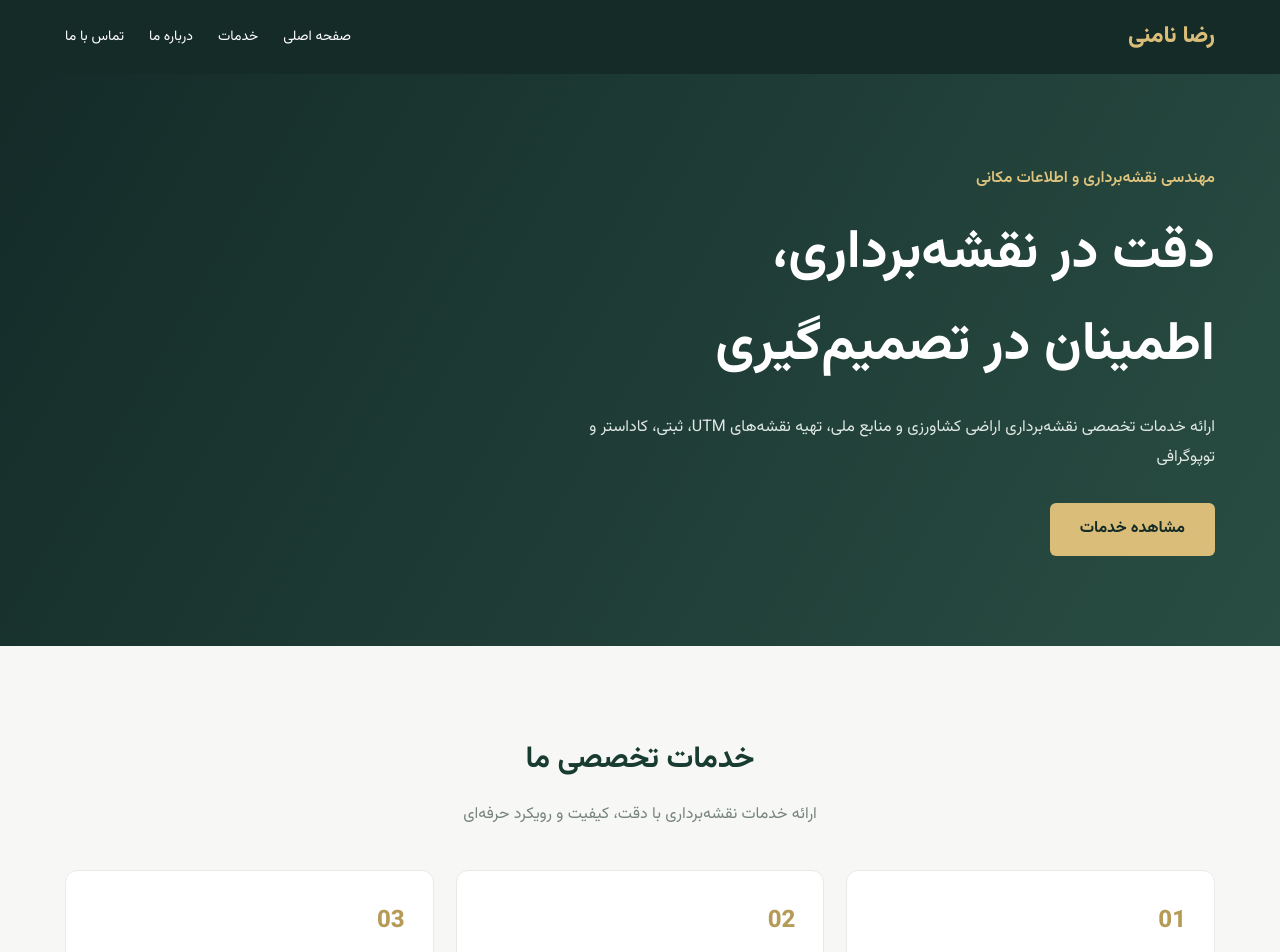
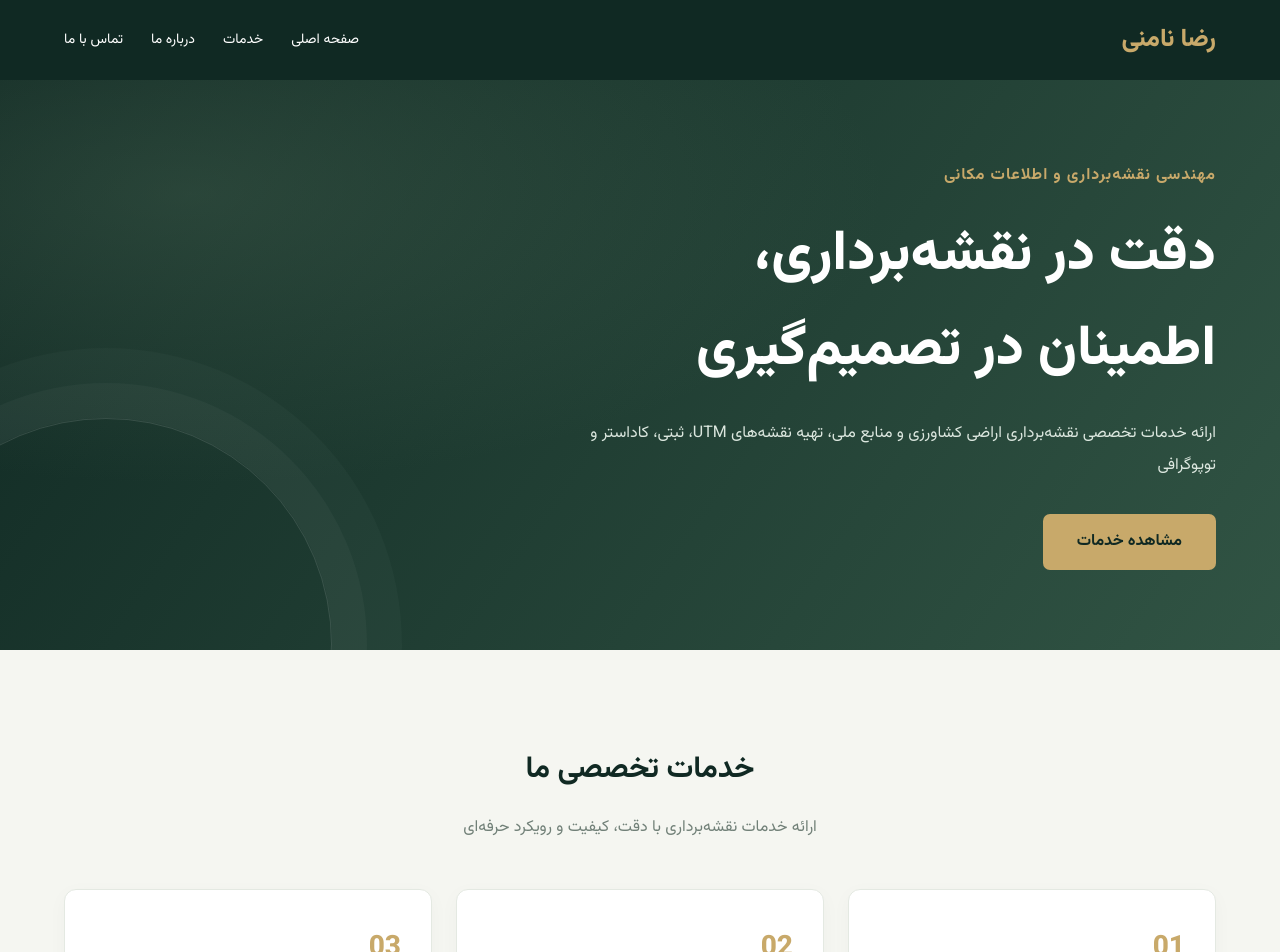
Before and after one commit to asadiyanzahra2420-a11y/reza-nameni, a plain HTML site: page docs/index.html in a window 1280 px wide. Shown: the top 952 px of the page. Drawn offline with Linux system fonts and the light colour scheme.

Commit message:
Update styles.css

```diff
--- a/docs/styles.css
+++ b/docs/styles.css
@@ -1,5 +1,14 @@
 
 @import url('https://fonts.googleapis.com/css2?family=Vazirmatn:wght@400;500;600;700;800&display=swap');
+
+:root {
+  --dark: #102923;
+  --green: #24483b;
+  --gold: #c8a96a;
+  --light: #f5f6f1;
+  --text: #293a32;
+  --muted: #718078;
+}
 
 * {
   margin: 0;
@@ -13,21 +22,28 @@ html {
 
 body {
   font-family: 'Vazirmatn', Tahoma, sans-serif;
-  background: #f7f8f5;
-  color: #26352f;
-  line-height: 1.9;
+  background: var(--light);
+  color: var(--text);
+  line-height: 2;
+}
+
+a {
+  text-decoration: none;
 }
 
 .container {
   width: 90%;
-  max-width: 1150px;
+  max-width: 1180px;
   margin: auto;
 }
 
+/* Header */
+
 .header {
-  background: #142b28;
-  color: white;
+  background: var(--dark);
   padding: 15px 0;
+  position: relative;
+  z-index: 10;
 }
 
 .nav {
@@ -38,66 +54,88 @@ body {
 }
 
 .logo {
-  color: #d9bd78;
-  font-size: 23px;
+  color: var(--gold);
+  font-size: 25px;
   font-weight: 800;
-  text-decoration: none;
 }
 
 nav {
   display: flex;
-  gap: 25px;
+  gap: 28px;
+  flex-wrap: wrap;
 }
 
 nav a {
-  color: white;
-  text-decoration: none;
+  color: #fff;
   font-size: 14px;
   transition: 0.3s;
 }
 
 nav a:hover {
-  color: #d9bd78;
+  color: var(--gold);
 }
 
+/* Hero */
+
 .hero {
-  min-height: 520px;
+  min-height: 570px;
   display: flex;
   align-items: center;
-  background: linear-gradient(120deg, #142b28, #294d43);
+  background:
+    radial-gradient(ellipse at 15% 20%, #53705b55, transparent 45%),
+    linear-gradient(125deg, #102923, #315444);
   color: white;
-  padding: 90px 0;
+  position: relative;
+  overflow: hidden;
+}
+
+.hero::after {
+  content: "";
+  position: absolute;
+  width: 450px;
+  height: 450px;
+  border: 1px solid #ffffff20;
+  border-radius: 50%;
+  left: -120px;
+  bottom: -220px;
+  box-shadow: 0 0 0 35px #ffffff08,
+              0 0 0 70px #ffffff06;
 }
 
 .hero-content {
-  text-align: right;
+  position: relative;
+  z-index: 1;
+  padding-top: 65px;
+  padding-bottom: 65px;
 }
 
 .eyebrow {
-  color: #dfc47e;
-  font-weight: 600;
-  margin-bottom: 15px;
+  color: var(--gold);
+  font-weight: 700;
+  margin-bottom: 16px;
+  letter-spacing: 1px;
 }
 
 .hero h1 {
-  font-size: clamp(32px, 5vw, 54px);
+  font-size: clamp(32px, 5vw, 56px);
   line-height: 1.7;
   margin-bottom: 20px;
+  font-weight: 800;
 }
 
 .hero-content > p:not(.eyebrow) {
-  max-width: 650px;
-  color: #e0e8e3;
-  margin-bottom: 30px;
+  color: #dce7df;
+  max-width: 680px;
+  font-size: 16px;
+  margin-bottom: 32px;
 }
 
 .btn {
   display: inline-block;
-  background: #d9bd78;
-  color: #142b28;
-  padding: 11px 30px;
-  border-radius: 6px;
-  text-decoration: none;
+  background: var(--gold);
+  color: var(--dark);
+  padding: 12px 34px;
+  border-radius: 7px;
   font-weight: 700;
   transition: 0.3s;
 }
@@ -107,93 +145,110 @@ nav a:hover {
   transform: translateY(-3px);
 }
 
+/* Services */
+
 .section {
-  padding: 85px 0;
+  padding: 90px 0;
 }
 
 .section h2 {
   text-align: center;
-  color: #183b32;
   font-size: 30px;
+  color: var(--dark);
   margin-bottom: 12px;
 }
 
 .section-intro {
   text-align: center;
-  color: #77837d;
-  margin-bottom: 40px;
+  color: var(--muted);
+  margin-bottom: 42px;
 }
 
 .services-grid {
   display: grid;
   grid-template-columns: repeat(3, 1fr);
-  gap: 22px;
-  margin-top: 40px;
+  gap: 24px;
+  margin-top: 45px;
 }
 
 .service-card {
   background: white;
-  padding: 28px;
+  padding: 30px;
   border-radius: 12px;
-  border: 1px solid #e7ebe5;
+  border: 1px solid #e4e9e2;
+  box-shadow: 0 5px 20px #10292308;
   transition: 0.3s;
 }
 
 .service-card:hover {
-  transform: translateY(-6px);
-  box-shadow: 0 12px 30px #142b2815;
+  transform: translateY(-7px);
+  box-shadow: 0 15px 35px #10292318;
+  border-color: var(--gold);
 }
 
 .service-card span {
-  color: #b69b57;
-  font-size: 24px;
+  color: var(--gold);
+  font-size: 28px;
   font-weight: 800;
 }
 
 .service-card h3 {
-  color: #23483d;
+  color: var(--green);
   font-size: 18px;
   margin: 12px 0;
 }
 
 .service-card p {
-  color: #748079;
+  color: var(--muted);
   font-size: 14px;
 }
 
+/* About */
+
 .about {
-  background: #e9eee8;
+  background: #e8eee7;
   text-align: center;
 }
 
-.about p {
-  max-width: 750px;
-  margin: 20px auto 0;
-  color: #586a60;
+.about h2 {
+  margin-bottom: 22px;
 }
+
+.about p:not(.eyebrow) {
+  max-width: 760px;
+  margin: auto;
+  color: #5c6c61;
+}
+
+/* Contact */
 
 .contact {
   text-align: center;
+  background: white;
 }
 
 .contact p {
-  color: #65746c;
+  color: var(--muted);
   margin-top: 12px;
 }
 
 .contact-name {
-  color: #23483d !important;
-  font-size: 22px;
-  font-weight: 700;
+  color: var(--green) !important;
+  font-size: 23px;
+  font-weight: 800;
 }
 
+/* Footer */
+
 footer {
-  background: #142b28;
-  color: #dce5df;
+  background: var(--dark);
+  color: #dce7df;
   text-align: center;
-  padding: 25px;
+  padding: 28px 15px;
   font-size: 13px;
 }
+
+/* Mobile */
 
 @media (max-width: 768px) {
   .nav {
@@ -201,13 +256,16 @@ footer {
   }
 
   nav {
-    flex-wrap: wrap;
     justify-content: center;
-    gap: 12px;
+    gap: 12px 20px;
   }
 
   .hero {
-    min-height: 430px;
+    min-height: 480px;
+  }
+
+  .hero h1 {
+    font-size: 34px;
   }
 
   .services-grid {
@@ -215,6 +273,10 @@ footer {
   }
 
   .section {
-    padding: 60px 0;
+    padding: 65px 0;
+  }
+
+  .section h2 {
+    font-size: 25px;
   }
 }
```
